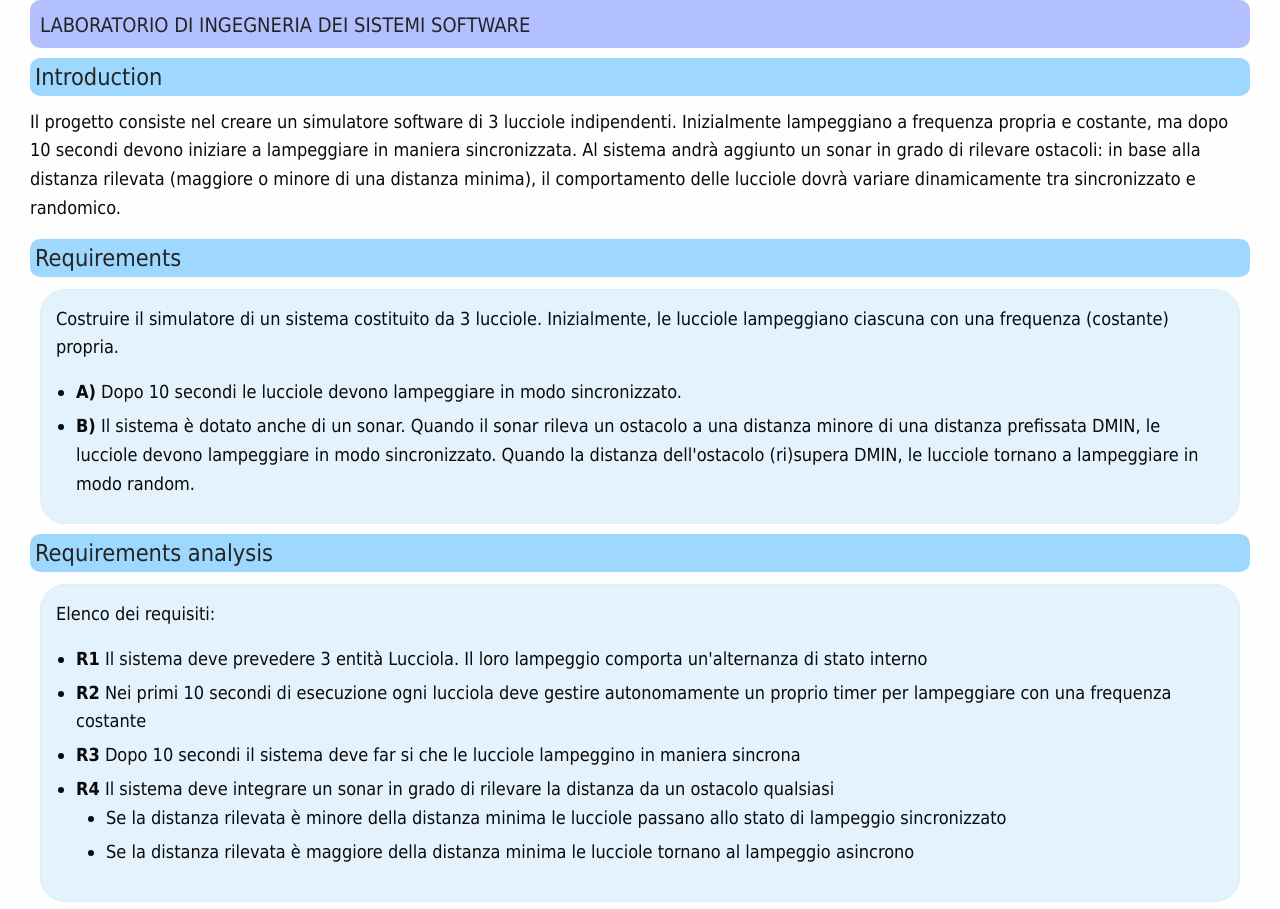
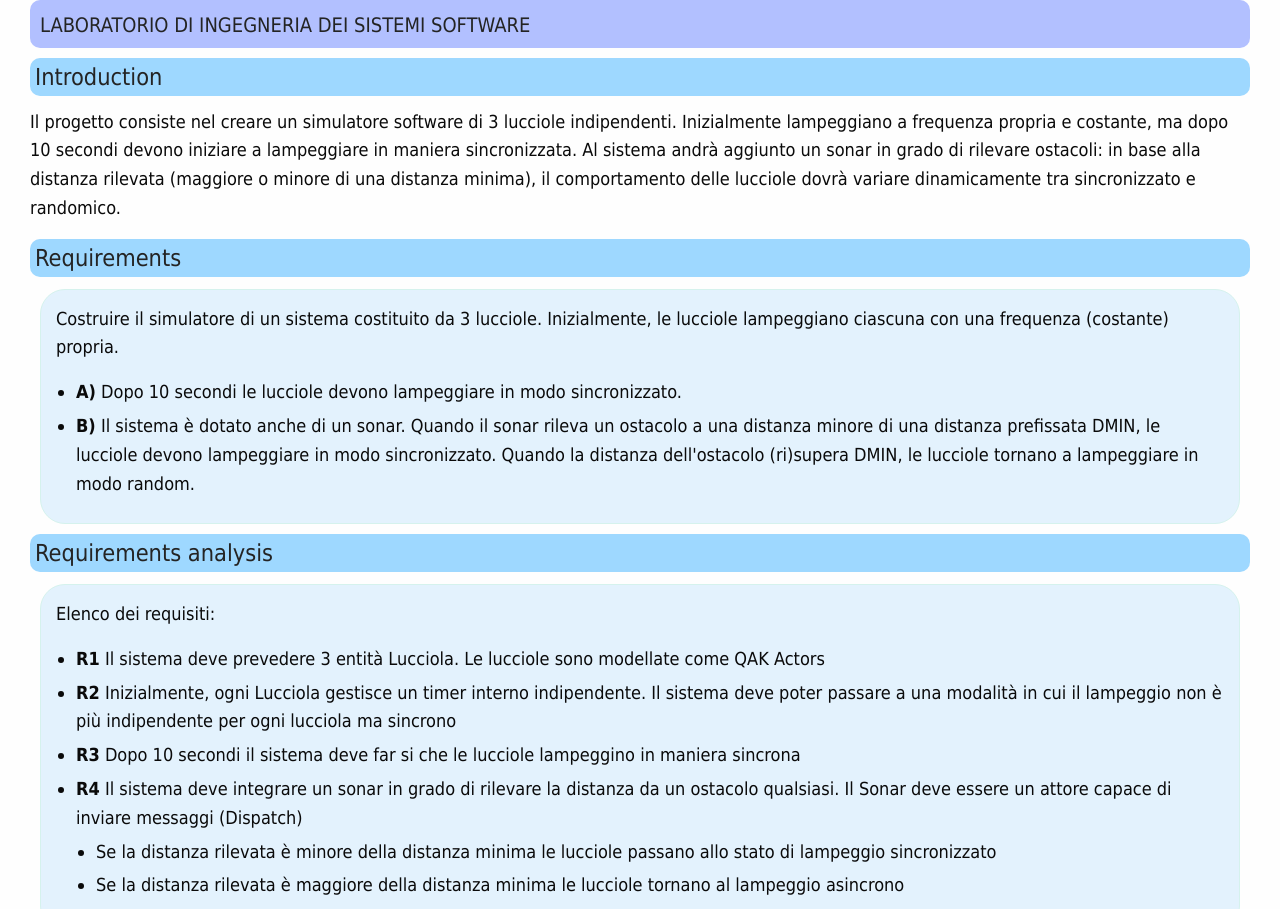
Before and after one commit to Daniele949s/IngSistemiSoftwareM-Corso2026-iss2026, a plain HTML site: page docs/Daniele_Maccagnan_Firefly-project.html in a window 1280 px wide. Shown: the top 909 px of the page. Drawn offline with nearby package versions, Linux system fonts and the light colour scheme; files whose address does not match are found by name.

Commit message:
Miglioramento-analisi-firefly

```diff
--- a/docs/Daniele_Maccagnan_Firefly-project.html
+++ b/docs/Daniele_Maccagnan_Firefly-project.html
@@ -75,10 +75,10 @@ div.imagedesc { width: 85%; margin: auto; }
 <div class="remark">
 <p>Elenco dei requisiti:</p>
 <ul>
-  <li><b>R1</b> Il sistema deve prevedere 3 entità Lucciola. Il loro lampeggio comporta un'alternanza di stato interno</li>
-  <li><b>R2</b> Nei primi 10 secondi di esecuzione ogni lucciola deve gestire autonomamente un proprio timer per lampeggiare con una frequenza costante</li>
+  <li><b>R1</b> Il sistema deve prevedere 3 entità Lucciola. Le lucciole sono modellate come QAK Actors</li>
+  <li><b>R2</b> Inizialmente, ogni Lucciola gestisce un timer interno indipendente. Il sistema deve poter passare a una modalità in cui il lampeggio non è più indipendente per ogni lucciola ma sincrono</li>
   <li><b>R3</b> Dopo 10 secondi il sistema deve far si che le lucciole lampeggino in maniera sincrona</li>
-  <li><b>R4</b> Il sistema deve integrare un sonar in grado di rilevare la distanza da un ostacolo qualsiasi
+  <li><b>R4</b> Il sistema deve integrare un sonar in grado di rilevare la distanza da un ostacolo qualsiasi. Il Sonar deve essere un attore capace di inviare messaggi (Dispatch)</li>
     <ul>
       <li>Se la distanza rilevata è minore della distanza minima le lucciole passano allo stato di lampeggio sincronizzato</li>
       <li>Se la distanza rilevata è maggiore della distanza minima le lucciole tornano al lampeggio asincrono</li>
```
